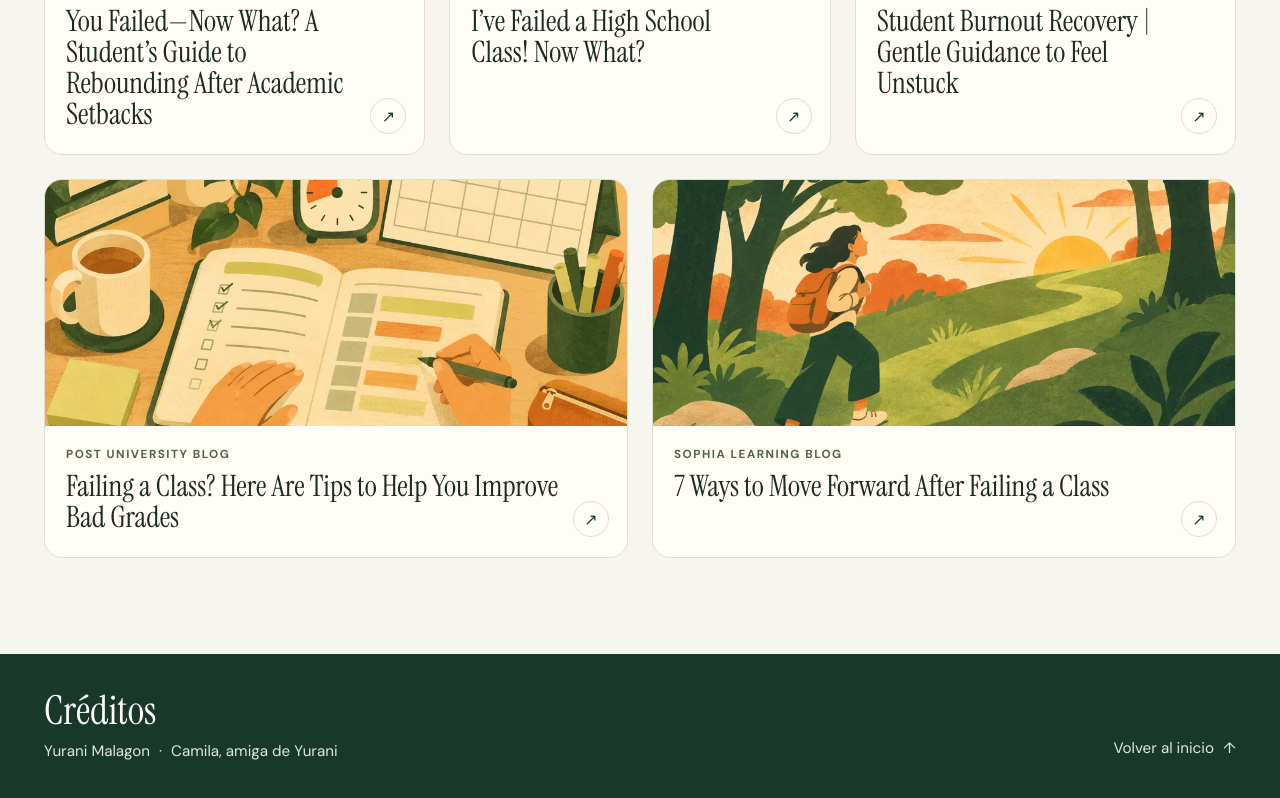
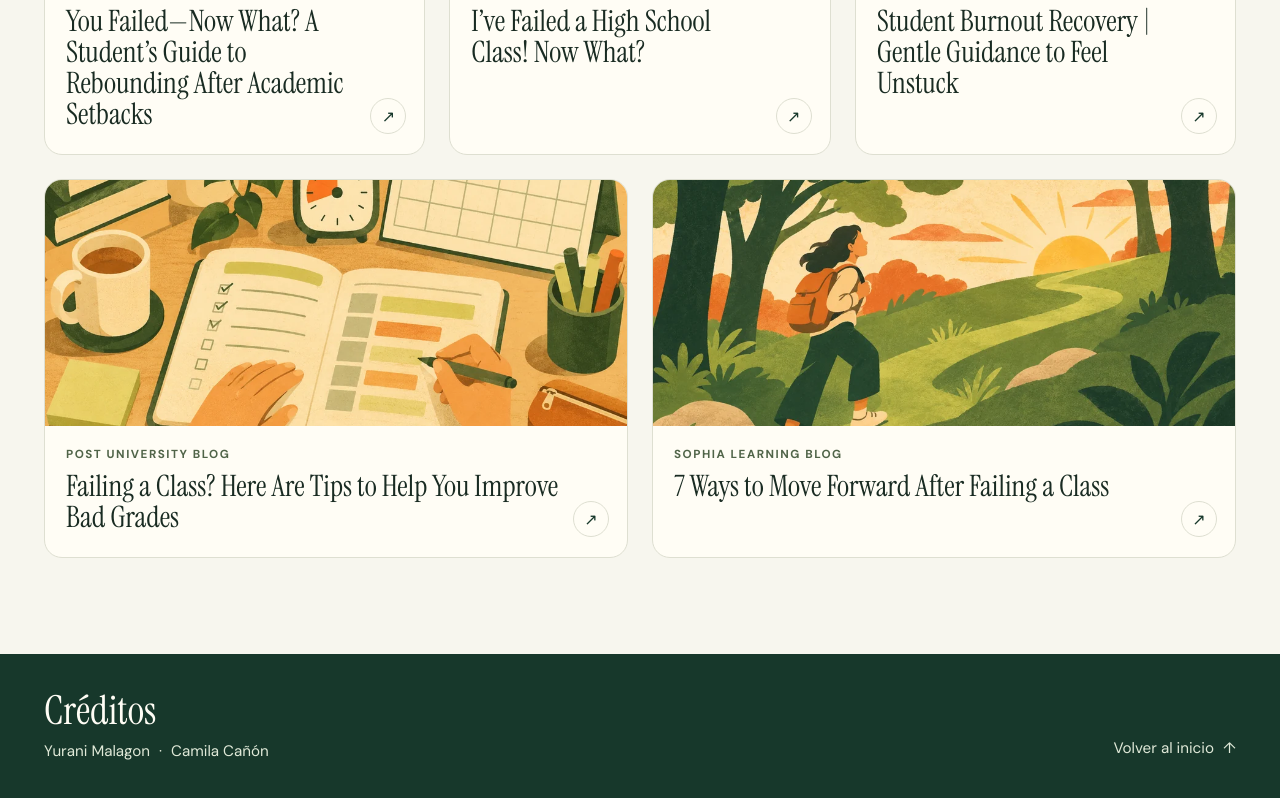
Before and after one commit to Wilzard95/Pagina-web-proyecto-ingles-Yur, a plain HTML site: page index.html in a window 1280 px wide. Shown: the part 1056-1854 px from the top of the page. Drawn offline with Linux system fonts and the light colour scheme.

Commit message:
Update Camila credit

```diff
--- a/index.html
+++ b/index.html
@@ -121,7 +121,7 @@
     <div class="credits-content page-width">
       <div>
         <h2>Créditos</h2>
-        <p>Yurani Malagon <span aria-hidden="true">·</span> Camila, amiga de Yurani</p>
+        <p>Yurani Malagon <span aria-hidden="true">·</span> Camila Cañón</p>
       </div>
       <a href="#top">Volver al inicio <span aria-hidden="true">↑</span></a>
     </div>
```
